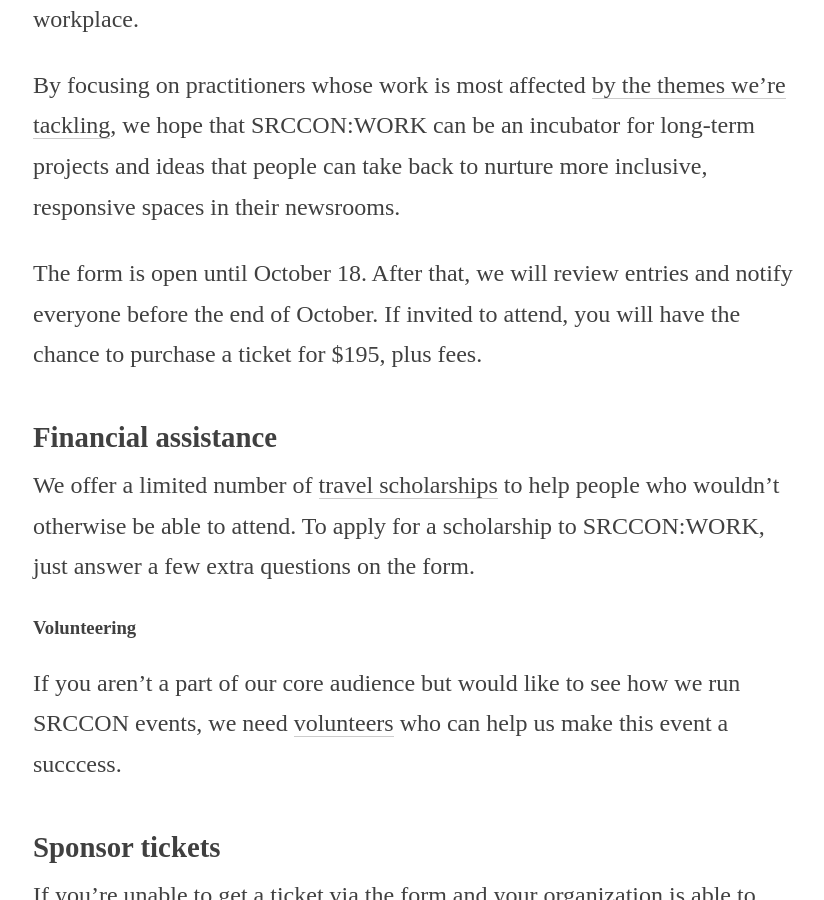
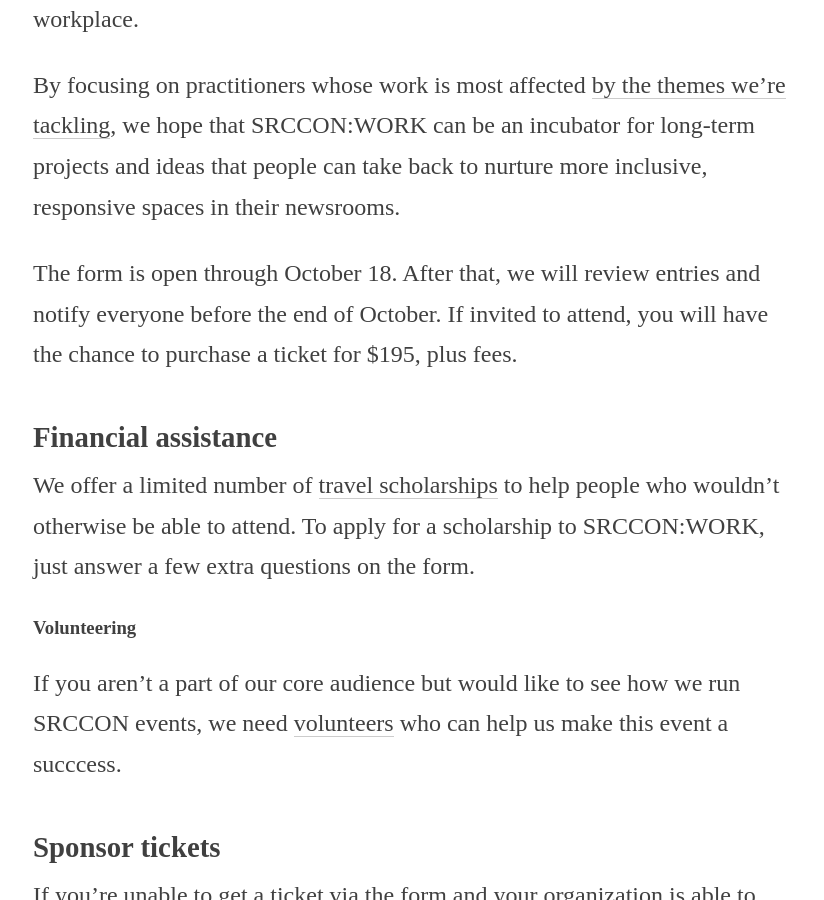
Before and after one commit to OpenNews/srccon-work, a Jekyll site: the page built from tickets.md, in a window 1280 px wide and 900 px high, scrolled down 1003 px. Shown: the whole window, without its empty margins (227-1051 px from the left). Built offline with Jekyll 4.4.1, drawn with Linux system fonts in a browser that asks for light colours; some of the changed text lies outside the part shown.

Commit message:
switching ‘till October 18’ to “through October 18”

```diff
--- a/tickets.md
+++ b/tickets.md
@@ -1,7 +1,7 @@
 ---
 layout: layout
 title: Tickets
-subtitle: Tell us about why you'd like to attend. Our form is open till October 18.
+subtitle: Tell us about why you'd like to attend. Our form is open through October 18.
 section: sessions
 sub-section: interior
 background: tickets
@@ -16,7 +16,7 @@
 
 By focusing on practitioners whose work is most affected [by the themes we’re tackling](/sessions), we hope that SRCCON:WORK can be an incubator for long-term projects and ideas that people can take back to nurture more inclusive, responsive spaces in their newsrooms.
 
-The form is open until October 18. After that, we will review entries and notify everyone before the end of October. If invited to attend, you will have the chance to purchase a ticket for $195, plus fees.
+The form is open through October 18. After that, we will review entries and notify everyone before the end of October. If invited to attend, you will have the chance to purchase a ticket for $195, plus fees.
 
 ## Financial assistance
 
```
Also changed, not shown: scholarships.md (+1 -1 lines).
